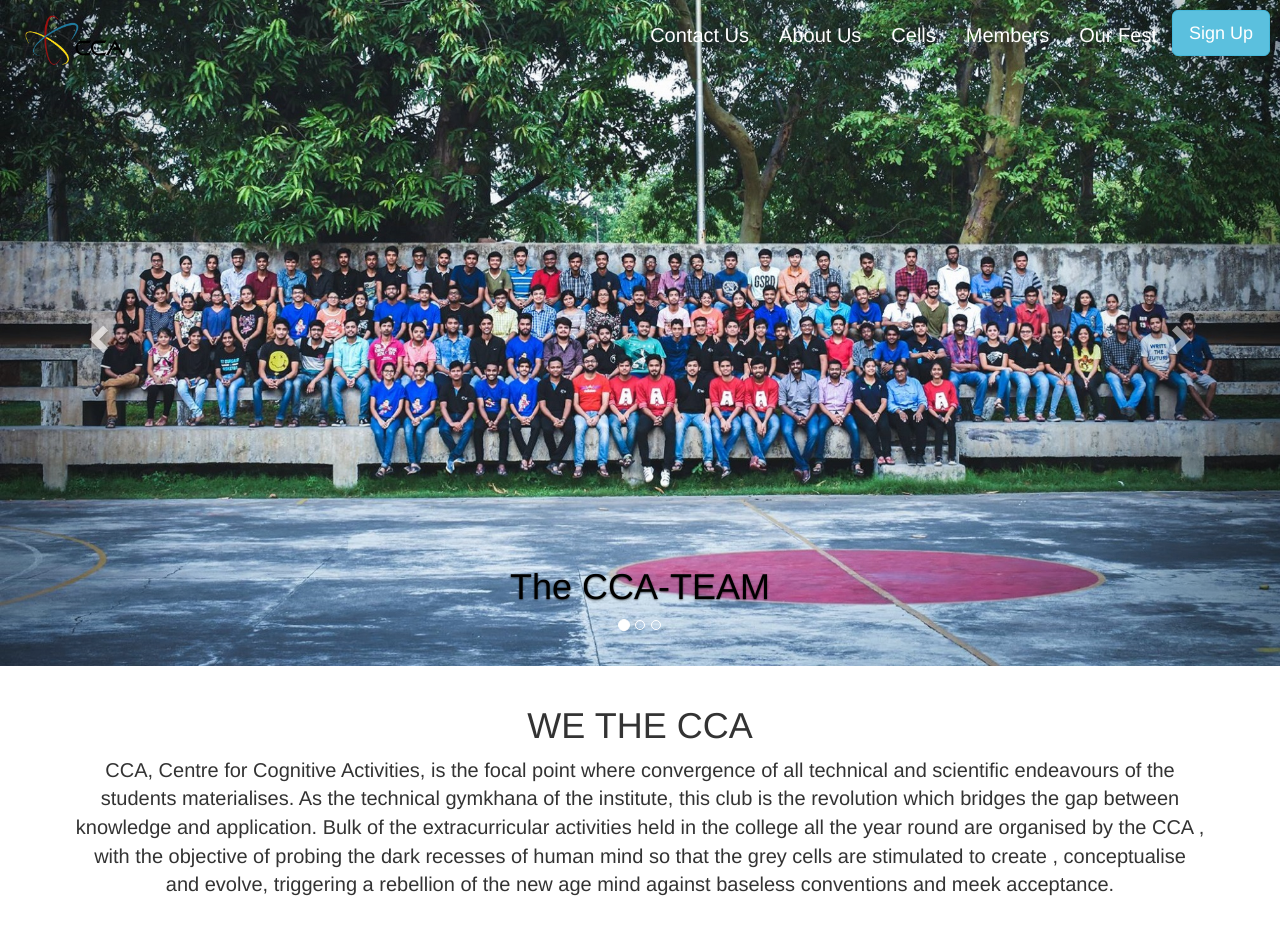
After one commit to Kanishka5/Heroku_member, a Django app: template homepage/templates/homepage/index_making.html in a window 1280 px wide. The commit adds this page. Run offline with Django 3.2, Linux system fonts and the light colour scheme; the template is opened without the code that fills it, so the values that code supplies are empty; some libraries are stand-ins or nearby versions.

Commit message:
added homepage

```diff
--- /dev/null
+++ b/homepage/static/homepage/index_making.css
@@ -0,0 +1,42 @@
+#logo {
+	width: 100px;
+	height: auto;
+	position: relative;
+	z-index:25;
+	padding-top:0px;
+	padding-left: 0px;
+	top:-10px;
+}
+
+#image{
+	margin: 50px;
+}
+
+.navbar{
+	font-size: 20px;
+	padding: 10px;
+}
+
+.my-navbar{
+	border: 0;
+	border-radius: 0;
+	background: rgba(0, 0, 0, 0);
+}
+
+.my-navbar .navbar-right li a{
+	color:white;
+}
+
+.carousel-caption{
+    text-align: center;
+    color:black;
+    font-size: 30px;
+}
+
+
+#writeup{
+  text-align: center;
+  font-size: 20px;
+  padding: 20px;
+  margin:auto;
+}
--- /dev/null
+++ b/homepage/static/homepage/index_making.js
@@ -0,0 +1,9 @@
+window.onscroll = function() {myFunction()};
+
+function myFunction() {
+    if (document.body.scrollTop > 20 || document.documentElement.scrollTop > 20) {
+        document.getElementById("navbar").className = "navbar navbar-default navbar-fixed-top";
+    } else {
+        document.getElementById("navbar").className = "navbar navbar-default navbar-fixed-top  my-navbar";
+    }
+}
--- /dev/null
+++ b/homepage/templates/homepage/index_making.html
@@ -0,0 +1,168 @@
+<!DOCTYPE html>
+<html>
+  <head>
+    <meta name="viewport" content="initial-scale=1.0, user-scalable=no">
+    <meta charset="utf-8">
+
+    <!-- Latest compiled and minified CSS -->
+    <link rel="stylesheet" href="https://maxcdn.bootstrapcdn.com/bootstrap/3.3.7/css/bootstrap.min.css">
+
+<!-- jQuery library -->
+    <script src="https://ajax.googleapis.com/ajax/libs/jquery/3.3.1/jquery.min.js"></script>
+
+<!-- Latest compiled JavaScript -->
+    <script src="https://maxcdn.bootstrapcdn.com/bootstrap/3.3.7/js/bootstrap.min.js"></script>
+
+    <link rel="stylesheet" type="text/css" href="../../static/homepage/index_making.css">
+
+    <title>CCA</title>
+  </head>
+
+  <body>
+
+
+    <!-- navigation bar -->
+      <nav id="navbar" class="navbar navbar-default navbar-fixed-top my-navbar" >
+        <div class="container-fluid">
+        <!-- header logo -->
+          <div class="navbar-header">
+            <a class="navbar-brand" href="index_making.html">
+              <img id="logo" src="../../static/homepage/images/ccanitdlogo.png" />
+            </a>
+          </div>
+
+        <!-- navbar iteams left -->
+    <!--  <ul class="nav navbar-nav">
+          <li><a href="index_making.html">HOME</a></li>
+        </ul> -->
+
+        <!-- navbar iteams right -->
+          <ul class="nav navbar-nav navbar-right">
+            <li><a href="#">Contact Us</a></li>
+            <li><a href="#">About Us</a></li>
+            <li><a href="#">Cells</a></li>
+            <li><a href="/members">Members</a></li>
+            <li><a href="#">Our Fest</a></li>
+            <li>
+
+
+
+              <!-- Trigger the modal with a button -->
+                <button type="button" class="btn btn-info btn-lg" data-toggle="modal" data-target="#myModal">Sign Up</button>
+
+                <!-- Modal -->
+                  <div id="myModal" class="modal" role="dialog">
+                      <div class="modal-dialog">
+
+                        <!-- Modal content-->
+                        <div class="modal-content">
+                          <div class="modal-header">
+                            <button type="button" class="close" data-dismiss="modal">&times;</button>
+                            <h4 class="modal-title">Sign Up</h4>
+                          </div>
+                        <div class="modal-body">
+
+                    <!-- signup form -->
+                          <form class="form-horizontal" action="/action_page.php">
+                            <div class="form-group">
+                              <label class="control-label col-sm-2" for="email">Email:</label>
+                              <div class="col-sm-10">
+                                <input type="email" class="form-control" id="email" placeholder="Enter email">
+                              </div>
+                            </div>
+                            <div class="form-group">
+                              <label class="control-label col-sm-2" for="pwd">Password:</label>
+                              <div class="col-sm-10">
+                                <input type="password" class="form-control" id="pwd" placeholder="Enter password">
+                              </div>
+                            </div>
+                            <div class="form-group">
+                              <div class="col-sm-offset-2 col-sm-10">
+                                <button type="submit" class="btn btn-default">Submit</button>
+                              </div>
+                            </div>
+                          </form>
+
+                      </div>
+                      <div class="modal-footer">
+                        <button type="button" class="btn btn-default" data-dismiss="modal">Close</button>
+                      </div>
+                    </div>
+
+                  </div>
+                </div>
+
+
+
+            </li>
+          </ul>
+        </div>
+      </nav>
+
+
+    <!-- javascript -->
+    <script src="../../static/homepage/index_making.js"></script>
+
+
+
+
+
+
+<!-- carousal -->
+<div id="myCarousel" class="carousel slide" data-ride="carousel">
+  <!-- Indicators -->
+  <ol class="carousel-indicators">
+    <li data-target="#myCarousel" data-slide-to="0" class="active"></li>
+    <li data-target="#myCarousel" data-slide-to="1"></li>
+    <li data-target="#myCarousel" data-slide-to="2"></li>
+  </ol>
+
+  <!-- Wrapper for slides -->
+  <div class="carousel-inner" role="listbox">
+    <div class="item active">
+      <img src="../../static/homepage/images/cca_team.jpg" alt="CCA_Team">
+        <div class="carousel-caption">
+        <h1>The CCA-TEAM </h1>
+      </div>
+    </div>
+
+    <div class="item">
+        <img src="../../static/homepage/images/office_bearers.jpg" alt="office_bearers">
+      <!--  <div class="carousel-caption">
+          <h3>Chania</h3>
+          <p>The atmosphere in Chania has a touch of Florence and Venice.</p>
+        </div> -->
+      </div>
+
+    <div class="item">
+      <img src="../../static/homepage/images/aarohan.jpg" alt="aarohan">
+  <!--    <div class="carousel-caption">
+        <h3>Chania</h3>
+        <p>The atmosphere in Chania has a touch of Florence and Venice.</p>
+      </div> -->
+    </div>
+
+  <!-- Left and right controls -->
+  <a class="left carousel-control" href="#myCarousel" role="button" data-slide="prev">
+    <span class="glyphicon glyphicon-chevron-left" aria-hidden="true"></span>
+    <span class="sr-only">Previous</span>
+  </a>
+  <a class="right carousel-control" href="#myCarousel" role="button" data-slide="next">
+    <span class="glyphicon glyphicon-chevron-right" aria-hidden="true"></span>
+    <span class="sr-only">Next</span>
+  </a>
+</div>
+      </div>
+
+
+
+<div id="writeup" class="container">
+<!-- scroll check -->
+  <div class="row">
+    <div class="col-lg-12 col-md-12 col-sm-12">
+      <h1>WE THE CCA</h1>
+  <P>CCA, Centre for Cognitive Activities, is the focal point where convergence of all technical and scientific endeavours of the students materialises. As the technical gymkhana of the institute, this club is the revolution which bridges the gap between knowledge and application. Bulk of the extracurricular activities held in the college all the year round are organised by the CCA , with the objective of probing the dark recesses of human mind so that the grey cells are stimulated to create , conceptualise and evolve, triggering a rebellion of the new age mind against baseless conventions and meek acceptance.
+  </p>
+
+    </body>
+</html>
--- a/homepage/urls.py
+++ b/homepage/urls.py
@@ -2,5 +2,5 @@ from django.conf.urls import url
 from . import views
 
 urlpatterns = [
-        url(r'^$',views.home),
+        url(r'^$',views.new_home),
 ]
--- a/homepage/views.py
+++ b/homepage/views.py
@@ -5,3 +5,6 @@ from django.shortcuts import render
 
 def home(request):
     return render(request,'homepage/index.html')
+
+def new_home(request):
+    return render(request,'homepage/index_making.html')
--- a/meberpage/urls.py
+++ b/meberpage/urls.py
@@ -26,7 +26,7 @@ urlpatterns = [
     url(r'^admin/', admin.site.urls),
     url(r'^members/', include('members.urls')),
     url(r'^$',include('homepage.urls')),
-    url(r'^memberapi/',views.MemberList.as_view())
+    url(r'^memberapi/',views.MemberList.as_view()),
 ]
 
 urlpatterns=format_suffix_patterns(urlpatterns)
--- a/meberpage/views.py
+++ b/meberpage/views.py
@@ -5,6 +5,7 @@ from rest_framework.response import Response
 from rest_framework import status
 from members.models import Member
 from .serializer import MemberSerializer
+from django.shortcuts import render
 
 def homepage(request):
     return HttpResponse('homepage')
```
Also changed, not shown: members/static/members/style.css (+32 -4 lines), members/static/members/style.js (added, +9 -0 lines), members/templates/members/memberpage.html (+89 -2 lines), homepage/static/homepage/images/555.jpg (added), homepage/static/homepage/images/aarohan.jpg (added), homepage/static/homepage/images/cca_team.jpg (added), homepage/static/homepage/images/ccanitdlogo.png (added), homepage/static/homepage/images/office_bearers.jpg (added), media/Vinesh.jpg (deleted), media/background.jpg (deleted), 1 other file.
